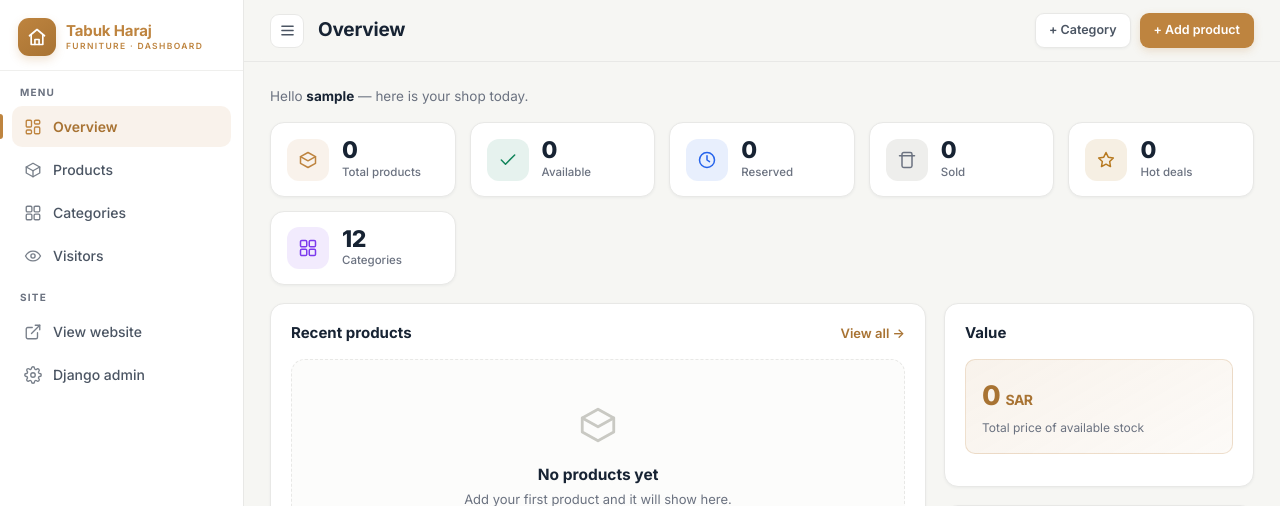
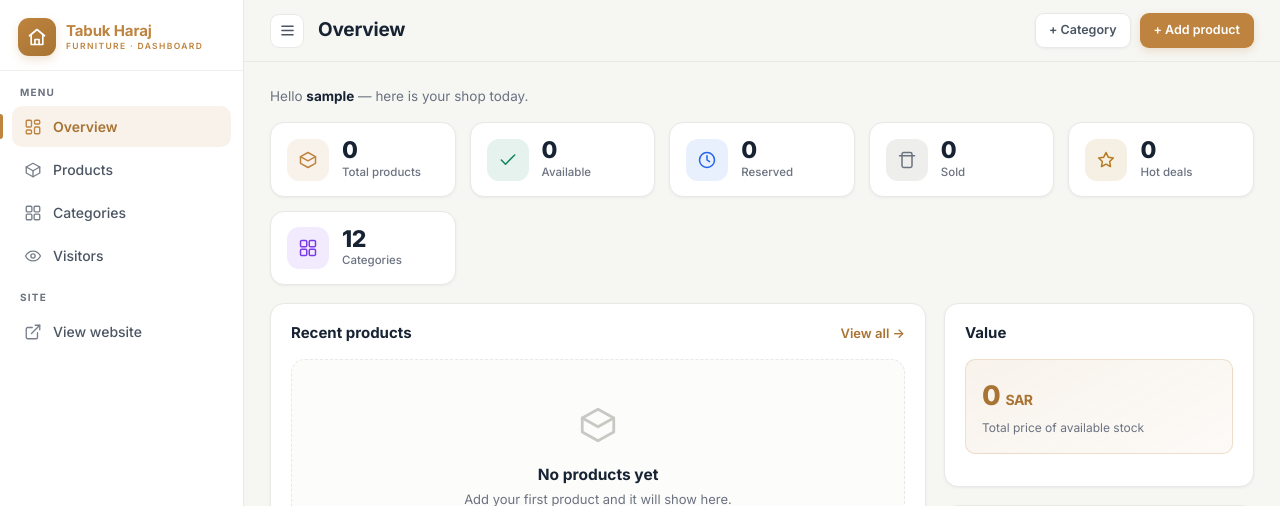
Before and after one commit to tanmoymondal1312/TabukHarajFurniture, a Django app: page /dashboard/ in a window 1280 px wide. Shown: the top 506 px of the page. Run offline with Django 5.2, Linux system fonts and the light colour scheme; the visitor is signed in with stand-in values (Sample User, id 1); data comes from the database, SQL or seed files in the repository; data that the repository does not hold is empty.

Commit message:
Remove Django admin link from dashboard sidebar

```diff
--- a/templates/dashboard/base.html
+++ b/templates/dashboard/base.html
@@ -50,10 +50,6 @@
           <svg viewBox="0 0 24 24" fill="none" stroke="currentColor" stroke-width="1.8" stroke-linecap="round" stroke-linejoin="round" aria-hidden="true"><path d="M18 13v6a2 2 0 0 1-2 2H5a2 2 0 0 1-2-2V8a2 2 0 0 1 2-2h6"/><path d="M15 3h6v6"/><path d="M10 14 21 3"/></svg>
           <span>View website</span>
         </a>
-        <a class="side-link" href="/admin/" target="_blank" rel="noopener">
-          <svg viewBox="0 0 24 24" fill="none" stroke="currentColor" stroke-width="1.8" stroke-linecap="round" stroke-linejoin="round" aria-hidden="true"><circle cx="12" cy="12" r="3"/><path d="M19.4 15a1.7 1.7 0 0 0 .34 1.87l.06.06a2 2 0 1 1-2.83 2.83l-.06-.06a1.7 1.7 0 0 0-1.87-.34 1.7 1.7 0 0 0-1 1.55V21a2 2 0 1 1-4 0v-.1a1.7 1.7 0 0 0-1.11-1.55 1.7 1.7 0 0 0-1.87.34l-.06.06a2 2 0 1 1-2.83-2.83l.06-.06a1.7 1.7 0 0 0 .34-1.87 1.7 1.7 0 0 0-1.55-1H3a2 2 0 1 1 0-4h.1a1.7 1.7 0 0 0 1.55-1.11 1.7 1.7 0 0 0-.34-1.87l-.06-.06a2 2 0 1 1 2.83-2.83l.06.06a1.7 1.7 0 0 0 1.87.34H9a1.7 1.7 0 0 0 1-1.55V3a2 2 0 1 1 4 0v.1a1.7 1.7 0 0 0 1 1.55 1.7 1.7 0 0 0 1.87-.34l.06-.06a2 2 0 1 1 2.83 2.83l-.06.06a1.7 1.7 0 0 0-.34 1.87V9a1.7 1.7 0 0 0 1.55 1H21a2 2 0 1 1 0 4h-.1a1.7 1.7 0 0 0-1.5 1Z"/></svg>
-          <span>Django admin</span>
-        </a>
       </nav>
 
       <div class="side-foot">
```
